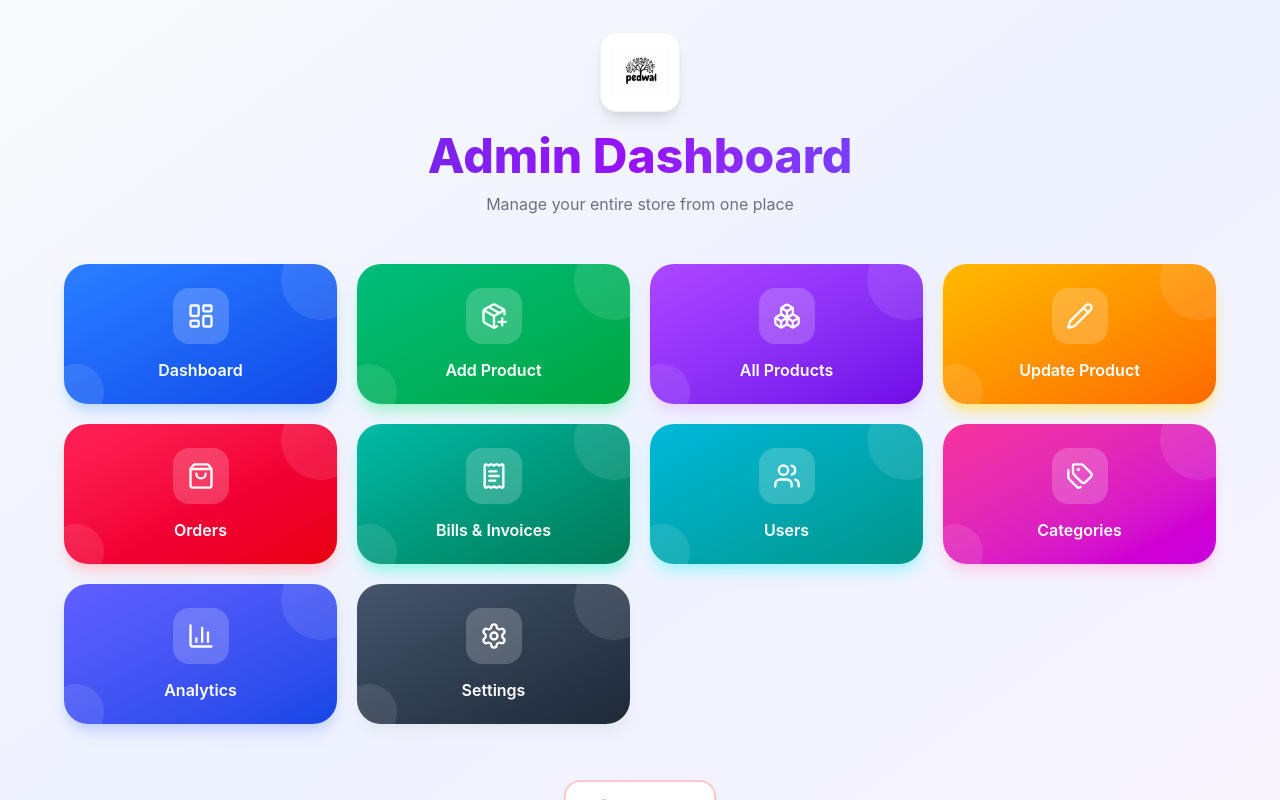
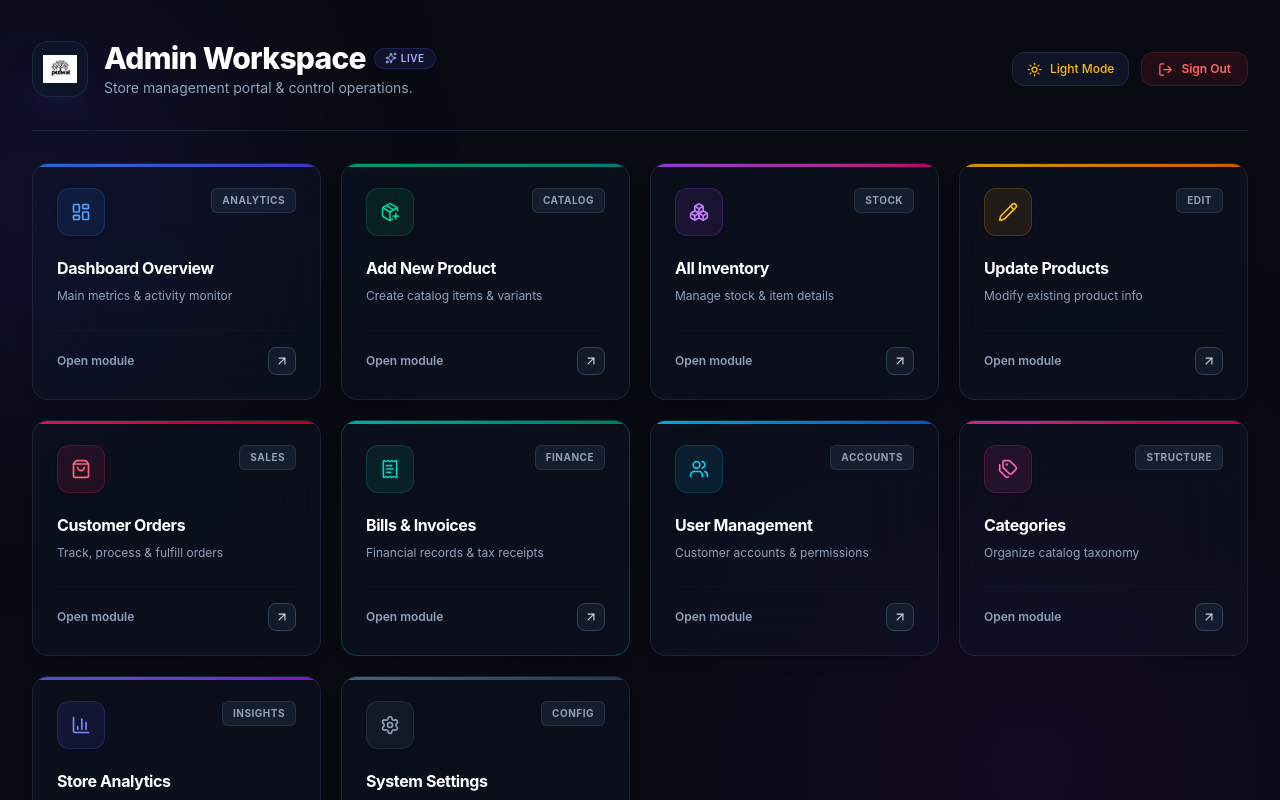
Before and after one commit to Abdul-Rashid-Chhimpa/frontend, a React (Vite) app: page /adminsidebar in a window 1280 px wide. Shown: the top 800 px of the page. Built offline with nearby package versions, Linux system fonts and the light colour scheme.

Commit message:
Update AdminSidebar.jsx

```diff
--- a/Components/AdminSidebar.jsx
+++ b/Components/AdminSidebar.jsx
@@ -1,3 +1,4 @@
+import { useState } from "react";
 import { Link, useNavigate } from "react-router-dom";
 import {
   LayoutDashboard,
@@ -11,82 +12,127 @@ import {
   Settings,
   LogOut,
   Shield,
-  ReceiptText, // Invoice / Bills icon
+  ReceiptText,
+  ArrowUpRight,
+  Sun,
+  Moon,
+  Sparkles,
 } from "lucide-react";
 
 const AdminDashboard = () => {
   const navigate = useNavigate();
+  const [isDark, setIsDark] = useState(true);
 
   const menus = [
     {
-      title: "Dashboard",
+      title: "Dashboard Overview",
+      subtitle: "Main metrics & activity monitor",
       path: "/",
-      icon: <LayoutDashboard size={28} />,
-      gradient: "from-blue-500 to-blue-700",
-      shadow: "shadow-blue-200",
+      icon: <LayoutDashboard size={20} />,
+      badge: "Analytics",
+      glowColor: "group-hover:shadow-blue-500/10 border-blue-500/30",
+      accent: "from-blue-500 to-indigo-600",
+      iconBgDark: "bg-blue-500/10 text-blue-400 border-blue-500/20",
+      iconBgLight: "bg-blue-50 text-blue-600 border-blue-200",
     },
     {
-      title: "Add Product",
+      title: "Add New Product",
+      subtitle: "Create catalog items & variants",
       path: "/add-product",
-      icon: <PackagePlus size={28} />,
-      gradient: "from-emerald-500 to-green-600",
-      shadow: "shadow-emerald-200",
+      icon: <PackagePlus size={20} />,
+      badge: "Catalog",
+      glowColor: "group-hover:shadow-emerald-500/10 border-emerald-500/30",
+      accent: "from-emerald-500 to-teal-600",
+      iconBgDark: "bg-emerald-500/10 text-emerald-400 border-emerald-500/20",
+      iconBgLight: "bg-emerald-50 text-emerald-600 border-emerald-200",
     },
     {
-      title: "All Products",
+      title: "All Inventory",
+      subtitle: "Manage stock & item details",
       path: "/get-all-products",
-      icon: <Boxes size={28} />,
-      gradient: "from-purple-500 to-violet-700",
-      shadow: "shadow-purple-200",
+      icon: <Boxes size={20} />,
+      badge: "Stock",
+      glowColor: "group-hover:shadow-purple-500/10 border-purple-500/30",
+      accent: "from-purple-500 to-pink-600",
+      iconBgDark: "bg-purple-500/10 text-purple-400 border-purple-500/20",
+      iconBgLight: "bg-purple-50 text-purple-600 border-purple-200",
     },
     {
-      title: "Update Product",
+      title: "Update Products",
+      subtitle: "Modify existing product info",
       path: "/get-all-products",
-      icon: <Pencil size={28} />,
-      gradient: "from-amber-400 to-orange-500",
-      shadow: "shadow-amber-200",
+      icon: <Pencil size={20} />,
+      badge: "Edit",
+      glowColor: "group-hover:shadow-amber-500/10 border-amber-500/30",
+      accent: "from-amber-400 to-orange-500",
+      iconBgDark: "bg-amber-500/10 text-amber-400 border-amber-500/20",
+      iconBgLight: "bg-amber-50 text-amber-600 border-amber-200",
     },
     {
-      title: "Orders",
+      title: "Customer Orders",
+      subtitle: "Track, process & fulfill orders",
       path: "/admin/orders",
-      icon: <ShoppingBag size={28} />,
-      gradient: "from-rose-500 to-red-600",
-      shadow: "shadow-rose-200",
+      icon: <ShoppingBag size={20} />,
+      badge: "Sales",
+      glowColor: "group-hover:shadow-rose-500/10 border-rose-500/30",
+      accent: "from-rose-500 to-red-600",
+      iconBgDark: "bg-rose-500/10 text-rose-400 border-rose-500/20",
+      iconBgLight: "bg-rose-50 text-rose-600 border-rose-200",
     },
     {
-      title: "Bills & Invoices", // NEW BILLS FEATURE
+      title: "Bills & Invoices",
+      subtitle: "Financial records & tax receipts",
       path: "/admin/bills",
-      icon: <ReceiptText size={28} />,
-      gradient: "from-teal-500 to-emerald-700",
-      shadow: "shadow-teal-200",
+      icon: <ReceiptText size={20} />,
+      badge: "Finance",
+      glowColor: "group-hover:shadow-teal-500/10 border-teal-500/30",
+      accent: "from-teal-400 to-emerald-600",
+      iconBgDark: "bg-teal-500/10 text-teal-400 border-teal-500/20",
+      iconBgLight: "bg-teal-50 text-teal-600 border-teal-200",
     },
     {
-      title: "Users",
+      title: "User Management",
+      subtitle: "Customer accounts & permissions",
       path: "/admin/users",
-      icon: <Users size={28} />,
-      gradient: "from-cyan-500 to-teal-600",
-      shadow: "shadow-cyan-200",
+      icon: <Users size={20} />,
+      badge: "Accounts",
+      glowColor: "group-hover:shadow-cyan-500/10 border-cyan-500/30",
+      accent: "from-cyan-400 to-blue-600",
+      iconBgDark: "bg-cyan-500/10 text-cyan-400 border-cyan-500/20",
+      iconBgLight: "bg-cyan-50 text-cyan-600 border-cyan-200",
     },
     {
       title: "Categories",
+      subtitle: "Organize catalog taxonomy",
       path: "/admin/categories",
-      icon: <Tags size={28} />,
-      gradient: "from-pink-500 to-fuchsia-600",
-      shadow: "shadow-pink-200",
+      icon: <Tags size={20} />,
+      badge: "Structure",
+      glowColor: "group-hover:shadow-pink-500/10 border-pink-500/30",
+      accent: "from-pink-500 to-rose-600",
+      iconBgDark: "bg-pink-500/10 text-pink-400 border-pink-500/20",
+      iconBgLight: "bg-pink-50 text-pink-600 border-pink-200",
     },
     {
-      title: "Analytics",
+      title: "Store Analytics",
+      subtitle: "Revenue stats & growth trends",
       path: "/admin/analytics",
-      icon: <BarChart3 size={28} />,
-      gradient: "from-indigo-500 to-blue-700",
-      shadow: "shadow-indigo-200",
+      icon: <BarChart3 size={20} />,
+      badge: "Insights",
+      glowColor: "group-hover:shadow-indigo-500/10 border-indigo-500/30",
+      accent: "from-indigo-500 to-purple-600",
+      iconBgDark: "bg-indigo-500/10 text-indigo-400 border-indigo-500/20",
+      iconBgLight: "bg-indigo-50 text-indigo-600 border-indigo-200",
     },
     {
-      title: "Settings",
+      title: "System Settings",
+      subtitle: "Store preferences & configuration",
       path: "/admin/settings",
-      icon: <Settings size={28} />,
-      gradient: "from-slate-600 to-gray-800",
-      shadow: "shadow-slate-200",
+      icon: <Settings size={20} />,
+      badge: "Config",
+      glowColor: "group-hover:shadow-slate-500/10 border-slate-500/30",
+      accent: "from-slate-500 to-slate-700",
+      iconBgDark: "bg-slate-500/10 text-slate-400 border-slate-500/20",
+      iconBgLight: "bg-slate-100 text-slate-600 border-slate-200",
     },
   ];
 
@@ -98,70 +144,200 @@ const AdminDashboard = () => {
   };
 
   return (
-    <div className="min-h-screen bg-gradient-to-br from-slate-50 via-indigo-50 to-purple-50 py-8 px-4 sm:px-6">
-      <div className="max-w-6xl mx-auto">
-        {/* Header */}
-        <div className="text-center mb-10 sm:mb-12">
-          <div className="inline-flex items-center justify-center w-16 h-16 sm:w-20 sm:h-20 rounded-2xl bg-white shadow-lg border border-gray-100 mb-5">
+    <div
+      className={`min-h-screen w-full transition-colors duration-300 relative overflow-hidden font-sans selection:bg-indigo-500 selection:text-white px-4 sm:px-8 py-10 ${
+        isDark ? "bg-[#080b12] text-slate-100" : "bg-slate-50 text-slate-900"
+      }`}
+    >
+      {/* Dynamic Ambient Blur Highlights */}
+      {isDark ? (
+        <>
+          <div className="absolute top-0 -left-40 w-96 h-96 bg-indigo-600/15 rounded-full blur-[128px] pointer-events-none" />
+          <div className="absolute bottom-0 right-0 w-[500px] h-[500px] bg-purple-600/10 rounded-full blur-[140px] pointer-events-none" />
+        </>
+      ) : (
+        <>
+          <div className="absolute top-0 -left-40 w-96 h-96 bg-indigo-200/40 rounded-full blur-[128px] pointer-events-none" />
+          <div className="absolute bottom-0 right-0 w-[500px] h-[500px] bg-blue-100/60 rounded-full blur-[140px] pointer-events-none" />
+        </>
+      )}
+
+      <div className="max-w-7xl mx-auto relative z-10">
+        {/* Header Section */}
+        <div
+          className={`flex flex-col md:flex-row items-start md:items-center justify-between pb-8 mb-8 border-b transition-colors gap-6 ${
+            isDark ? "border-slate-800/80" : "border-slate-200"
+          }`}
+        >
+          <div className="flex items-center gap-4">
+            <div
+              className={`w-14 h-14 rounded-2xl border flex items-center justify-center p-2.5 shadow-xl transition-all ${
+                isDark
+                  ? "bg-slate-900/80 border-slate-800 shadow-indigo-950/40"
+                  : "bg-white border-slate-200 shadow-slate-200"
+              }`}
+            >
               <img
                 src="/pedwallogo.png"
                 alt="Logo"
-              className="h-10 sm:h-12 object-contain"
+                className="h-full w-full object-contain"
                 onError={(e) => {
                   e.target.style.display = "none";
                   e.target.nextSibling?.classList.remove("hidden");
                 }}
               />
-            <Shield size={32} className="text-indigo-600 hidden" />
+              <Shield size={26} className="text-indigo-500 hidden" />
             </div>
 
-          <h1 className="text-3xl sm:text-4xl lg:text-5xl font-extrabold bg-gradient-to-r from-indigo-700 via-purple-600 to-blue-600 bg-clip-text text-transparent">
-            Admin Dashboard
+            <div>
+              <div className="flex items-center gap-2">
+                <h1
+                  className={`text-2xl sm:text-3xl font-extrabold tracking-tight ${
+                    isDark ? "text-white" : "text-slate-900"
+                  }`}
+                >
+                  Admin Workspace
                 </h1>
-          <p className="text-gray-500 mt-2 sm:mt-3 text-sm sm:text-base max-w-md mx-auto">
-            Manage your entire store from one place
+                <span
+                  className={`inline-flex items-center gap-1 px-2.5 py-0.5 rounded-full text-[10px] font-semibold uppercase tracking-wider ${
+                    isDark
+                      ? "bg-indigo-500/10 border border-indigo-500/20 text-indigo-300"
+                      : "bg-indigo-50 border border-indigo-200 text-indigo-600"
+                  }`}
+                >
+                  <Sparkles size={12} /> Live
+                </span>
+              </div>
+              <p
+                className={`text-xs sm:text-sm mt-0.5 ${
+                  isDark ? "text-slate-400" : "text-slate-500"
+                }`}
+              >
+                Store management portal & control operations.
               </p>
             </div>
+          </div>
 
-        {/* Menu Grid */}
-        <div className="grid grid-cols-2 sm:grid-cols-2 md:grid-cols-3 lg:grid-cols-4 gap-3 sm:gap-5">
+          {/* Controls */}
+          <div className="flex items-center gap-3">
+            <button
+              onClick={() => setIsDark(!isDark)}
+              className={`flex items-center gap-2 px-3.5 py-2 rounded-xl border font-medium text-xs transition-all active:scale-95 ${
+                isDark
+                  ? "bg-slate-900/80 border-slate-800 text-amber-400 hover:bg-slate-800"
+                  : "bg-white border-slate-200 text-slate-700 hover:bg-slate-100 shadow-sm"
+              }`}
+            >
+              {isDark ? <Sun size={15} /> : <Moon size={15} />}
+              <span>{isDark ? "Light Mode" : "Dark Mode"}</span>
+            </button>
+
+            <button
+              onClick={logoutHandler}
+              className={`flex items-center gap-2 px-4 py-2 rounded-xl border transition-all text-xs font-semibold active:scale-95 ${
+                isDark
+                  ? "bg-red-500/10 border-red-500/20 text-red-400 hover:bg-red-500/20"
+                  : "bg-red-50 border-red-200 text-red-600 hover:bg-red-100"
+              }`}
+            >
+              <LogOut size={15} />
+              <span>Sign Out</span>
+            </button>
+          </div>
+        </div>
+
+        {/* Modern Modernized Cards Grid */}
+        <div className="grid grid-cols-1 sm:grid-cols-2 lg:grid-cols-3 xl:grid-cols-4 gap-5">
           {menus.map((item) => (
             <Link
               key={item.title}
               to={item.path}
-              className={`group relative overflow-hidden rounded-2xl sm:rounded-3xl bg-gradient-to-br ${item.gradient} p-5 sm:p-6 text-white shadow-lg ${item.shadow} hover:shadow-xl hover:-translate-y-1 transition-all duration-300`}
+              className={`group relative rounded-2xl border p-6 transition-all duration-300 hover:-translate-y-1.5 flex flex-col justify-between overflow-hidden shadow-lg ${
+                isDark
+                  ? `bg-slate-900/40 backdrop-blur-2xl border-slate-800/80 hover:bg-slate-900/80 ${item.glowColor}`
+                  : `bg-white border-slate-200/90 hover:border-slate-300 hover:shadow-xl ${item.glowColor}`
+              }`}
             >
-              {/* Decorative circle */}
-              <div className="absolute -top-6 -right-6 w-20 h-20 rounded-full bg-white/10 group-hover:scale-150 transition-transform duration-500" />
-              <div className="absolute -bottom-4 -left-4 w-14 h-14 rounded-full bg-white/10" />
+              {/* Top Accent Gradient Border Bar */}
+              <div
+                className={`absolute top-0 left-0 right-0 h-[3px] bg-gradient-to-r ${item.accent} opacity-80 group-hover:opacity-100 transition-opacity`}
+              />
 
-              <div className="relative z-10 flex flex-col items-center text-center">
-                <div className="w-12 h-12 sm:w-14 sm:h-14 rounded-xl sm:rounded-2xl bg-white/20 backdrop-blur-sm flex items-center justify-center mb-3 sm:mb-4 group-hover:scale-110 transition-transform duration-300">
+              <div>
+                {/* Header inside Card */}
+                <div className="flex items-start justify-between mb-5">
+                  <div
+                    className={`w-12 h-12 rounded-xl border flex items-center justify-center transition-transform duration-300 group-hover:scale-110 shadow-sm ${
+                      isDark ? item.iconBgDark : item.iconBgLight
+                    }`}
+                  >
                     {item.icon}
                   </div>
-                <h2 className="text-sm sm:text-base font-semibold leading-tight">
+
+                  <span
+                    className={`text-[10px] font-bold tracking-wider uppercase px-2.5 py-1 rounded-md border ${
+                      isDark
+                        ? "bg-slate-800/60 border-slate-700/60 text-slate-400"
+                        : "bg-slate-100 border-slate-200 text-slate-600"
+                    }`}
+                  >
+                    {item.badge}
+                  </span>
+                </div>
+
+                {/* Card Title & Description */}
+                <h3
+                  className={`text-base font-bold tracking-tight transition-colors ${
+                    isDark
+                      ? "text-white group-hover:text-indigo-300"
+                      : "text-slate-900 group-hover:text-indigo-600"
+                  }`}
+                >
                   {item.title}
-                </h2>
+                </h3>
+
+                <p
+                  className={`text-xs mt-1.5 leading-relaxed ${
+                    isDark ? "text-slate-400" : "text-slate-500"
+                  }`}
+                >
+                  {item.subtitle}
+                </p>
+              </div>
+
+              {/* Action Link Footer */}
+              <div className="mt-6 pt-4 border-t border-slate-800/20 flex items-center justify-between text-xs font-semibold">
+                <span
+                  className={`transition-colors ${
+                    isDark
+                      ? "text-slate-400 group-hover:text-slate-200"
+                      : "text-slate-500 group-hover:text-slate-900"
+                  }`}
+                >
+                  Open module
+                </span>
+                <div
+                  className={`w-7 h-7 rounded-lg border flex items-center justify-center transition-all group-hover:translate-x-0.5 group-hover:-translate-y-0.5 ${
+                    isDark
+                      ? "bg-slate-800/50 border-slate-700 text-slate-300 group-hover:bg-indigo-600 group-hover:text-white group-hover:border-indigo-500"
+                      : "bg-slate-100 border-slate-200 text-slate-600 group-hover:bg-indigo-600 group-hover:text-white group-hover:border-indigo-600"
+                  }`}
+                >
+                  <ArrowUpRight size={14} />
+                </div>
               </div>
             </Link>
           ))}
         </div>
 
-        {/* Logout */}
-        <div className="flex justify-center mt-10 sm:mt-14">
-          <button
-            onClick={logoutHandler}
-            className="flex items-center gap-2.5 bg-white border-2 border-red-200 text-red-600 hover:bg-red-600 hover:text-white hover:border-red-600 px-8 py-3.5 rounded-2xl font-semibold shadow-md hover:shadow-lg transition-all duration-300"
+        {/* System Status Footer */}
+        <div
+          className={`mt-12 text-center text-xs ${
+            isDark ? "text-slate-500" : "text-slate-400"
+          }`}
         >
-            <LogOut size={20} />
-            Logout
-          </button>
+          Pedwal Management Suite &middot; Enterprise Admin v2.4
         </div>
-
-        {/* Footer note */}
-        <p className="text-center text-xs text-gray-400 mt-8">
-          Admin Panel • Secure Access Only
-        </p>
       </div>
     </div>
   );
```
Lines whose indentation alone changed are shown as unchanged.
